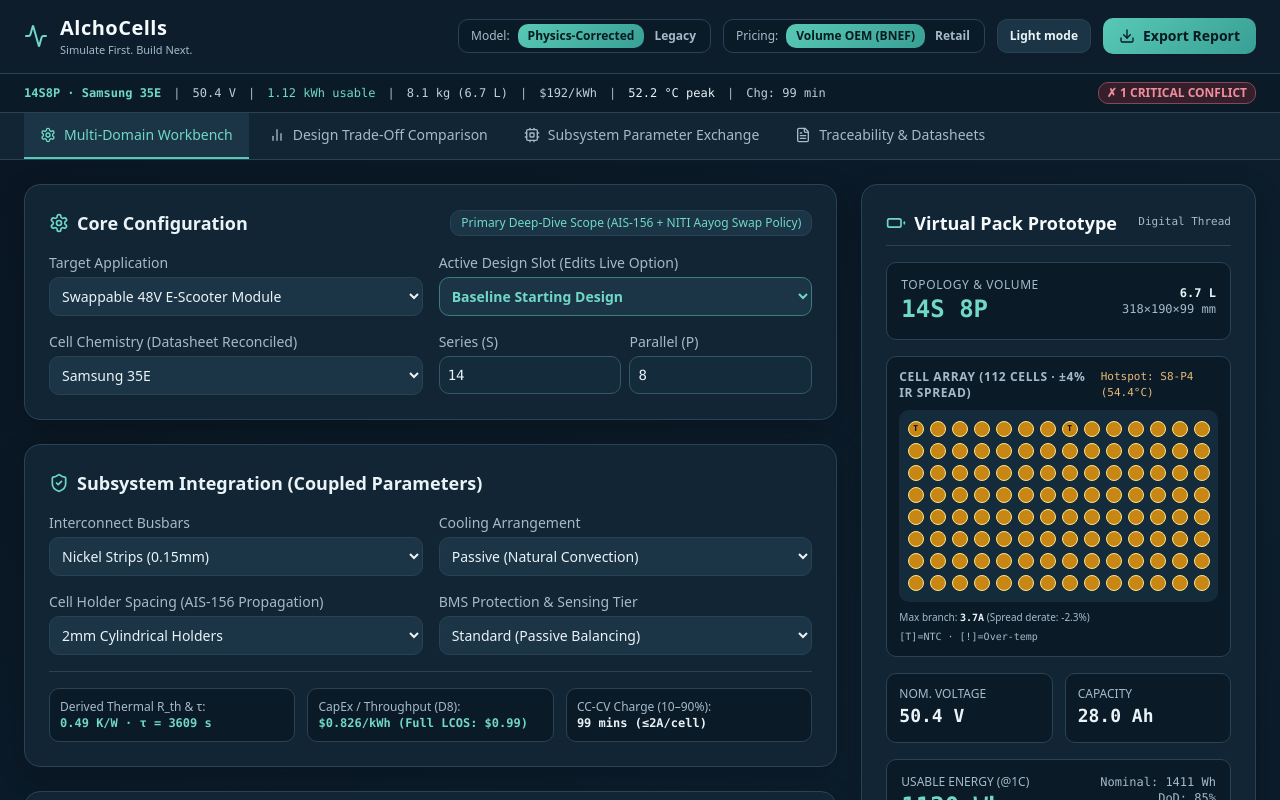
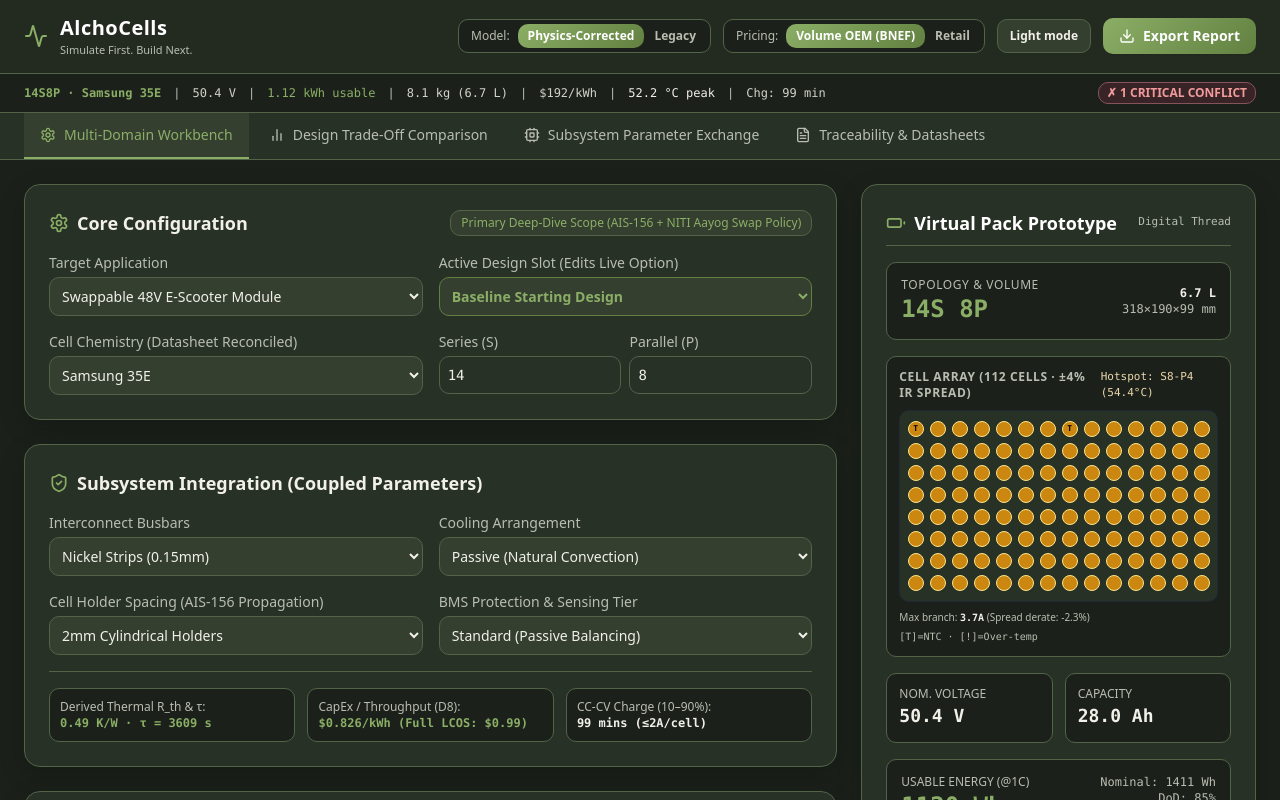
Before and after one commit to aryadityasaha2007-dot/alchocells, a React (Vite) app: page / in a window 1280 px wide. Shown: the top 800 px of the page. Built offline with nearby package versions, Linux system fonts and the light colour scheme.

Commit message:
Update index.css

```diff
--- a/src/index.css
+++ b/src/index.css
@@ -1,18 +1,18 @@
-
 
 @tailwind base;
 @tailwind components;
 @tailwind utilities;
 
-/* ===== MIDNIGHT OCEAN THEME =====
-   Canvas       #091521
-   Cards        #122535
-   Inner        #1B3446
-   Borders      #294354
-   Text         #EAF3F7
-   Secondary    #A5BAC8
-   Primary      #58C9B5
-   Highlight    #E4B979
+/* ===== FOREST MOSS THEME =====
+   Canvas       #1B211A
+   Cards        #283126
+   Inner        #343F30
+   Borders      #526348
+   Text         #F1F0E9
+   Secondary    #B9BDB1
+   Primary      #628141
+   Sage         #8BAE66
+   Highlight    #EBD5AB
 */
 
 :root {
@@ -21,169 +21,169 @@
 
 body {
   font-family: 'Plus Jakarta Sans', system-ui, sans-serif;
-  background: #091521 !important;
-  color: #EAF3F7;
+  background: #1B211A !important;
+  color: #F1F0E9;
 }
 
 /* canvas, header, tab bar */
 .min-h-screen {
-  background: linear-gradient(145deg, #091521, #0D1E2D 55%, #0A1824) !important;
-  color: #EAF3F7;
+  background: #1B211A !important;
+  color: #F1F0E9;
 }
 
 header.bg-slate-900 {
-  background: #0D1D2B !important;
-  border-color: #294354 !important;
+  background: #232B21 !important;
+  border-color: #526348 !important;
 }
 
 [role="tablist"] {
-  background: #122535 !important;
-  border-color: #294354 !important;
+  background: #283126 !important;
+  border-color: #526348 !important;
 }
 
 /* cards and inner boxes */
 .bg-slate-900 {
-  background-color: #122535 !important;
+  background-color: #283126 !important;
 }
 
 .bg-slate-950,
 .bg-slate-950\/60,
 .bg-slate-950\/50 {
-  background-color: #0B1A27 !important;
+  background-color: #1B211A !important;
 }
 
 .bg-slate-900\/90 {
-  background-color: #142B3C !important;
+  background-color: #283126 !important;
 }
 
 .bg-slate-800,
 .bg-slate-800\/50 {
-  background-color: #1B3446 !important;
+  background-color: #343F30 !important;
 }
 
 .bg-slate-700 {
-  background-color: #294354 !important;
+  background-color: #526348 !important;
 }
 
 .bg-slate-900.rounded-md {
-  box-shadow: 0 8px 28px rgba(0, 0, 0, 0.22);
-  border: 1px solid #294354;
+  box-shadow: 0 8px 24px rgba(0, 0, 0, 0.22);
+  border: 1px solid #3E4B37;
 }
 
 /* borders */
 .border-slate-800,
 .border-slate-700 {
-  border-color: #294354 !important;
+  border-color: #526348 !important;
 }
 
 .divide-slate-800 > :not([hidden]) ~ :not([hidden]) {
-  border-color: #223A4B !important;
+  border-color: #394435 !important;
 }
 
 .border-dashed {
-  border-color: #527083 !important;
+  border-color: #8BAE66 !important;
 }
 
 /* text */
 .text-white {
-  color: #F5FAFC !important;
+  color: #FFFFFF !important;
 }
 
 .text-slate-100,
 .text-slate-200 {
-  color: #EAF3F7 !important;
+  color: #F1F0E9 !important;
 }
 
 .text-slate-300 {
-  color: #C1D0DA !important;
+  color: #D1D3C9 !important;
 }
 
 .text-slate-400,
 .text-slate-500,
 .text-slate-600 {
-  color: #A5BAC8 !important;
+  color: #B9BDB1 !important;
 }
 
-/* primary accent: arctic teal */
+/* primary accents */
 .text-cyan-300,
 .text-cyan-400,
 .text-cyan-500,
 .text-emerald-400,
 .text-emerald-500 {
-  color: #70D8C7 !important;
+  color: #8BAE66 !important;
 }
 
 .text-indigo-400,
 .text-blue-400,
 .text-blue-300 {
-  color: #80B8D6 !important;
+  color: #A2B88A !important;
 }
 
 .border-cyan-500 {
-  border-color: #58C9B5 !important;
+  border-color: #8BAE66 !important;
 }
 
 .border-cyan-800\/70,
 .border-cyan-700\/60,
 .border-cyan-500\/40 {
-  border-color: #397E7B !important;
+  border-color: #628141 !important;
 }
 
 .bg-cyan-500\/20 {
-  background-color: rgba(88, 201, 181, 0.16) !important;
+  background-color: rgba(139, 174, 102, 0.18) !important;
 }
 
 .bg-cyan-950\/30 {
-  background-color: rgba(88, 201, 181, 0.10) !important;
+  background-color: rgba(98, 129, 65, 0.16) !important;
 }
 
 .accent-cyan-500,
 .accent-indigo-500,
 .accent-blue-500 {
-  accent-color: #58C9B5 !important;
+  accent-color: #8BAE66 !important;
 }
 
 /* buttons */
 .bg-cyan-600,
 .bg-cyan-500,
 .bg-emerald-600 {
-  background: linear-gradient(135deg, #58C9B5, #399F96) !important;
-  color: #071A20 !important;
+  background: linear-gradient(135deg, #8BAE66, #628141) !important;
+  color: #FFFFFF !important;
 }
 
 .hover\:bg-cyan-500:hover {
-  background-color: #70D8C7 !important;
+  background-color: #8BAE66 !important;
 }
 
 .hover\:bg-slate-800:hover,
 .hover\:bg-slate-700:hover {
-  background-color: #294354 !important;
+  background-color: #526348 !important;
 }
 
 .hover\:bg-slate-800\/50:hover,
 .hover\:bg-slate-800\/40:hover {
-  background-color: #1B3446 !important;
+  background-color: #343F30 !important;
 }
 
 .hover\:text-white:hover,
 .hover\:text-slate-200:hover {
-  color: #70D8C7 !important;
+  color: #EBD5AB !important;
 }
 
 /* inputs and dropdowns */
 select,
 input[type="number"] {
-  background-color: #142B3C !important;
-  border: 1px solid #36566B !important;
-  color: #EAF3F7 !important;
+  background-color: #283126 !important;
+  border: 1px solid #526348 !important;
+  color: #F1F0E9 !important;
   border-radius: 10px !important;
 }
 
 select:focus,
 input[type="number"]:focus {
   outline: none;
-  box-shadow: 0 0 0 3px rgba(88, 201, 181, 0.20);
-  border-color: #58C9B5 !important;
+  box-shadow: 0 0 0 3px rgba(139, 174, 102, 0.22);
+  border-color: #8BAE66 !important;
 }
 
 /* rounded corners */
@@ -200,43 +200,43 @@ input[type="number"]:focus {
 .bg-rose-950\/80,
 .bg-red-950\/80,
 .bg-red-900\/50 {
-  background-color: #351F2B !important;
+  background-color: #382326 !important;
 }
 
 .bg-amber-950\/40,
 .bg-amber-950\/80,
 .bg-amber-900\/50 {
-  background-color: #382D1D !important;
+  background-color: #3C3321 !important;
 }
 
 .bg-emerald-950,
 .bg-emerald-950\/80,
 .bg-emerald-900\/50 {
-  background-color: #14372F !important;
+  background-color: #283B26 !important;
 }
 
 .bg-blue-950\/80 {
-  background-color: #192F49 !important;
+  background-color: #27332B !important;
 }
 
 .border-rose-800,
 .border-rose-700,
 .border-red-800 {
-  border-color: #85485B !important;
+  border-color: #85545A !important;
 }
 
 .border-amber-800,
 .border-amber-700 {
-  border-color: #8C7042 !important;
+  border-color: #A48B58 !important;
 }
 
 .border-emerald-800,
 .border-emerald-700 {
-  border-color: #397E69 !important;
+  border-color: #628141 !important;
 }
 
 .border-blue-800 {
-  border-color: #426B91 !important;
+  border-color: #526C55 !important;
 }
 
 .text-rose-200,
@@ -244,32 +244,32 @@ input[type="number"]:focus {
 .text-rose-400,
 .text-red-300,
 .text-red-400 {
-  color: #F08D9D !important;
+  color: #F09A9A !important;
 }
 
 .text-amber-200,
 .text-amber-300,
 .text-amber-400,
 .text-orange-400 {
-  color: #E4B979 !important;
+  color: #EBD5AB !important;
 }
 
 /* charts */
 .recharts-text,
 .recharts-text tspan {
-  fill: #A5BAC8 !important;
+  fill: #B9BDB1 !important;
 }
 
 .recharts-legend-item-text {
-  color: #C1D0DA !important;
+  color: #D1D3C9 !important;
 }
 
 .recharts-cartesian-grid line,
 .recharts-polar-grid-concentric-polygon {
-  stroke: #294354 !important;
+  stroke: #394435 !important;
 }
 
-/* buttons and interaction */
+/* buttons and interactions */
 button {
   transition: all 0.2s ease;
 }
@@ -281,6 +281,7 @@ button:hover {
 button:active {
   transform: translateY(1px);
 }
+
 
 
 
```
